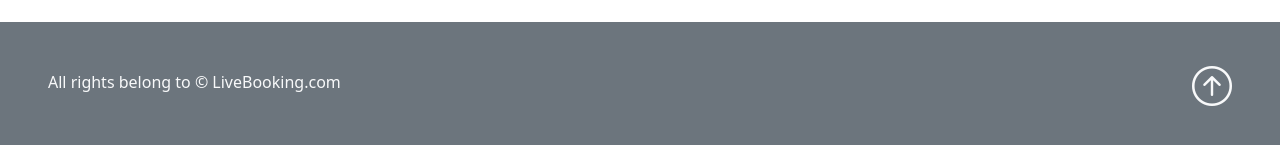
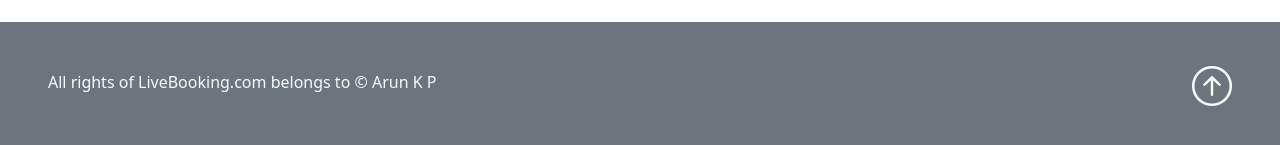
Before and after one commit to arun-ar7/VehicleBooking, a plain HTML site: page about.html in a window 1280 px wide. Shown: the part 969-1114 px from the top of the page. Drawn offline with nearby package versions, Linux system fonts and the light colour scheme.

Commit message:
Update about.html

```diff
--- a/about.html
+++ b/about.html
@@ -140,7 +140,7 @@
 
     <!--Footer-->
     <footer class="bg-secondary p-5  text-light position-relative">
-        <p>All rights belong to &copy LiveBooking.com</p>
+        <p>All rights of LiveBooking.com belongs to &copy Arun K P </p>
         <a href="#" class="position-absolute bottom-0 end-0 p-5">
             <i class="bi bi-arrow-up-circle h1 text-light"></i>
         </a>
```
